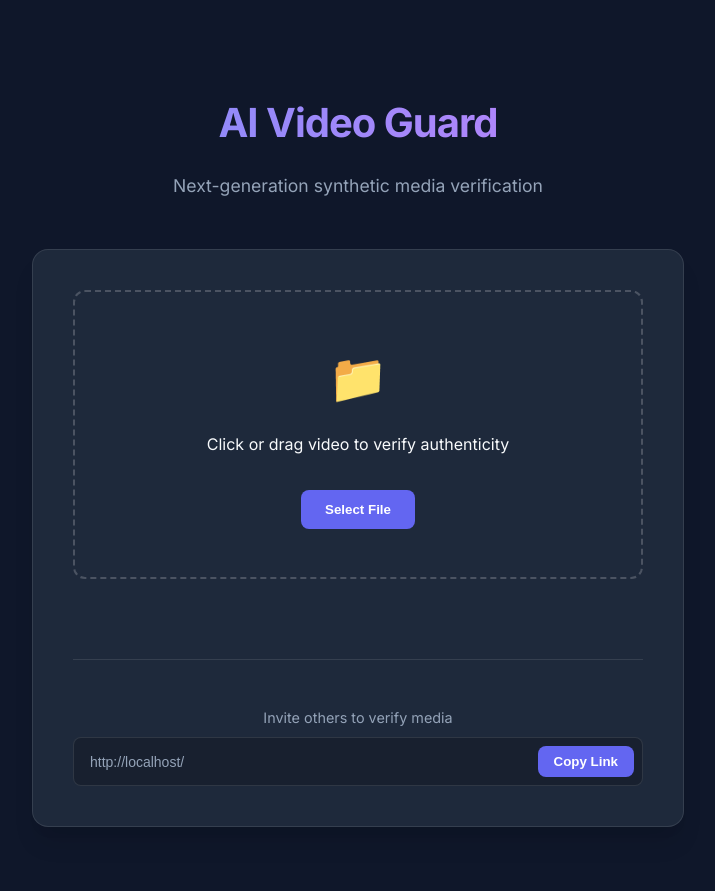
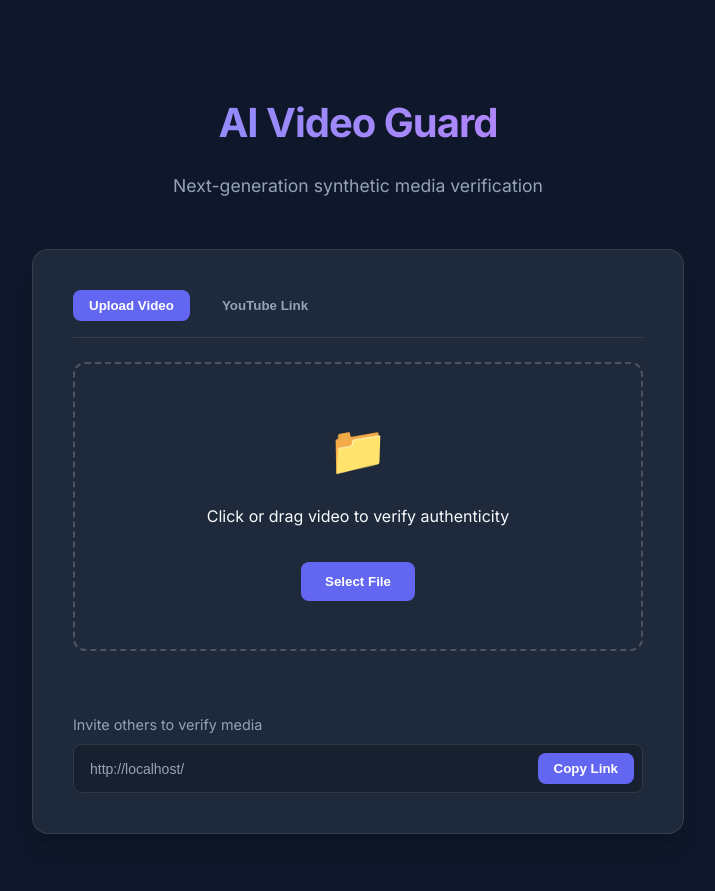
Before and after one commit to raymayplay/ai-detector, a Flask app: page / in a window 1280 px wide. Shown: the top 891 px of the page, without its empty margins (282-997 px from the left). Run offline with Flask 3, Linux system fonts and the light colour scheme.

Commit message:
Add ability to analyze YouTube links for AI detection
Integrates yt-dlp to fetch YouTube video metadata for AI analysis and introduces tabbed interface for file uploads or URL input in `app.py` and `templates/index.html`.

Replit-Commit-Author: Agent
Replit-Commit-Session-Id: 32856595-ebe0-48ac-93dc-6f9a54c053ad
Replit-Commit-Checkpoint-Type: intermediate_checkpoint
Replit-Commit-Event-Id: fcc719e7-a774-4c4c-951a-5d25229d5d8f
Replit-Commit-Screenshot-Url: https://storage.googleapis.com/screenshot-production-us-central1/14226217-7960-44ca-ad37-a72968b16e53/32856595-ebe0-48ac-93dc-6f9a54c053ad/fxdqFo1
Replit-Helium-Checkpoint-Created: true

```diff
--- a/app.py
+++ b/app.py
@@ -1,6 +1,7 @@
 from flask import Flask, render_template, request, jsonify
 import os
 import json
+import yt_dlp
 from werkzeug.utils import secure_filename
 from detect_ai_video import analyze_video_characteristics
 
@@ -98,6 +99,73 @@ def analyze_video():
         }), 500
 
 
+@app.route('/api/analyze-url', methods=['POST'])
+def analyze_url():
+    """Handle YouTube URL analysis"""
+    try:
+        data = request.json
+        url = data.get('url')
+
+        if not url:
+            return jsonify({'status': 'error', 'message': 'No URL provided'}), 400
+
+        print(f"[DEBUG] URL received: {url}")
+
+        # Use yt-dlp to get info
+        ydl_opts = {
+            'quiet': True,
+            'no_warnings': True,
+        }
+
+        with yt_dlp.YoutubeDL(ydl_opts) as ydl:
+            info = ydl.extract_info(url, download=False)
+            title = info.get('title', 'Unknown Title')
+            description = info.get('description', '').lower()
+            uploader = info.get('uploader', '').lower()
+
+            # Simple heuristic detection for YouTube metadata
+            score = 0.0
+            factors = []
+
+            # Factor 1: Keywords in title/description
+            ai_keywords = ['ai', 'synthetic', 'generated', 'deepfake', 'stable', 'midjourney', 'dali', 'veo', 'sora']
+            found_keywords = [kw for kw in ai_keywords if kw in title.lower() or kw in description]
+
+            if found_keywords:
+                score += 0.4
+                factors.append(f"AI keywords found in metadata: {', '.join(found_keywords)} (+0.40)")
+
+            # Factor 2: Uploader name
+            if any(kw in uploader for kw in ai_keywords):
+                score += 0.2
+                factors.append(f"AI-related channel name: {uploader} (+0.20)")
+
+            # Factor 3: Channel tags/categories
+            tags = info.get('tags', [])
+            found_tags = [tag.lower() for tag in tags if any(kw in tag.lower() for kw in ai_keywords)]
+            if found_tags:
+                score += 0.2
+                factors.append(f"AI-related tags found (+0.20)")
+
+            is_ai = score > 0.5
+
+            return jsonify({
+                'status': 'success',
+                'data': {
+                    'filename': title,
+                    'is_ai': is_ai,
+                    'factors': factors
+                }
+            })
+
+    except Exception as e:
+        print(f"[ERROR] URL Analysis Exception: {str(e)}")
+        return jsonify({
+            'status': 'error',
+            'message': f"Could not analyze URL: {str(e)}"
+        }), 500
+
+
 @app.route('/health')
 def health():
     """Health check endpoint"""
--- a/templates/index.html
+++ b/templates/index.html
@@ -65,7 +65,31 @@
             border: 1px solid rgba(255, 255, 255, 0.1);
         }
 
-        .upload-zone {
+        .tabs {
+            display: flex;
+            gap: 1rem;
+            margin-bottom: 1.5rem;
+            border-bottom: 1px solid rgba(255, 255, 255, 0.1);
+            padding-bottom: 1rem;
+        }
+
+        .tab-btn {
+            background: transparent;
+            border: none;
+            color: var(--text-muted);
+            font-weight: 600;
+            cursor: pointer;
+            padding: 0.5rem 1rem;
+            border-radius: 0.5rem;
+            transition: all 0.2s;
+        }
+
+        .tab-btn.active {
+            background: var(--primary);
+            color: white;
+        }
+
+        .upload-zone, .url-input-zone {
             border: 2px dashed rgba(255, 255, 255, 0.2);
             border-radius: 0.75rem;
             padding: 3rem 1rem;
@@ -75,7 +99,7 @@
             position: relative;
         }
 
-        .upload-zone:hover {
+        .upload-zone:hover, .url-input-zone:hover {
             border-color: var(--primary);
             background-color: rgba(99, 102, 241, 0.05);
         }
@@ -207,6 +231,12 @@
         </header>
 
         <main class="main-card">
+            <div class="tabs">
+                <button class="tab-btn active" id="upload-tab-btn">Upload Video</button>
+                <button class="tab-btn" id="url-tab-btn">YouTube Link</button>
+            </div>
+
+            <div id="upload-section">
                 <div class="upload-zone" id="drop-zone">
                     <div class="spinner" id="loading-spinner"></div>
                     <span class="upload-icon">📁</span>
@@ -214,12 +244,25 @@
                     <input type="file" id="file-input" accept="video/*">
                     <button class="btn" id="select-btn">Select File</button>
                 </div>
+            </div>
+
+            <div id="url-section" style="display: none;">
+                <div class="url-input-zone" id="url-zone">
+                    <div class="spinner" id="url-spinner"></div>
+                    <span class="upload-icon">🔗</span>
+                    <p id="url-text">Paste YouTube URL to analyze metadata</p>
+                    <div class="copy-link-box" id="url-box" style="margin-top: 1rem;">
+                        <input type="text" id="youtube-url" placeholder="https://www.youtube.com/watch?v=...">
+                        <button class="btn" id="analyze-url-btn" style="margin-top: 0; padding: 0.5rem 1.5rem;">Analyze</button>
+                    </div>
+                </div>
+            </div>
 
             <div id="status"></div>
 
             <div id="results">
                 <div id="detection-badge" class="result-badge"></div>
-            </div>
+            </div
 
             <div class="share-section">
                 <p class="subtitle" style="font-size: 0.9rem; margin-bottom: 0.5rem;">Invite others to verify media</p>
@@ -247,6 +290,36 @@
         const uploadText = document.getElementById('upload-text');
         const shareUrlInput = document.getElementById('share-url');
         const copyBtn = document.getElementById('copy-btn');
+
+        const uploadTabBtn = document.getElementById('upload-tab-btn');
+        const urlTabBtn = document.getElementById('url-tab-btn');
+        const uploadSection = document.getElementById('upload-section');
+        const urlSection = document.getElementById('url-section');
+        const youtubeUrlInput = document.getElementById('youtube-url');
+        const analyzeUrlBtn = document.getElementById('analyze-url-btn');
+        const urlSpinner = document.getElementById('url-spinner');
+        const urlZone = document.getElementById('url-zone');
+        const urlText = document.getElementById('url-text');
+        const urlBox = document.getElementById('url-box');
+
+        // Tab Switching
+        uploadTabBtn.onclick = () => {
+            uploadTabBtn.classList.add('active');
+            urlTabBtn.classList.remove('active');
+            uploadSection.style.display = 'block';
+            urlSection.style.display = 'none';
+            status.innerText = '';
+            results.style.display = 'none';
+        };
+
+        urlTabBtn.onclick = () => {
+            urlTabBtn.classList.add('active');
+            uploadTabBtn.classList.remove('active');
+            urlSection.style.display = 'block';
+            uploadSection.style.display = 'none';
+            status.innerText = '';
+            results.style.display = 'none';
+        };
 
         // Set the current URL in the share input
         shareUrlInput.value = window.location.href;
@@ -302,7 +375,6 @@
             const formData = new FormData();
             formData.append('video', file);
 
-            // UI State: Loading
             status.innerText = 'Analyzing media...';
             status.style.color = 'var(--text-main)';
             results.style.display = 'none';
@@ -316,10 +388,8 @@
                     method: 'POST',
                     body: formData
                 });
-
                 const result = await response.json();
 
-                // UI State: Reset
                 spinner.style.display = 'none';
                 uploadIcon.style.display = 'block';
                 uploadText.style.display = 'block';
@@ -328,7 +398,6 @@
                 if (result.status === 'success') {
                     status.innerText = '';
                     results.style.display = 'block';
-
                     if (result.data.is_ai) {
                         badge.innerText = '🚨 AI Generated Content';
                         badge.className = 'result-badge badge-ai';
@@ -347,9 +416,58 @@
                 selectBtn.style.display = 'inline-block';
                 status.innerText = 'Connection error. Please try again.';
                 status.style.color = 'var(--danger)';
-                console.error(err);
             }
         }
+
+        // YouTube URL Analysis
+        analyzeUrlBtn.onclick = async () => {
+            const url = youtubeUrlInput.value.trim();
+            if (!url) {
+                status.innerHTML = '<span style="color:var(--danger)">Please enter a YouTube URL.</span>';
+                return;
+            }
+
+            status.innerText = 'Analyzing YouTube metadata...';
+            status.style.color = 'var(--text-main)';
+            results.style.display = 'none';
+            urlSpinner.style.display = 'block';
+            urlBox.style.display = 'none';
+            urlText.style.display = 'none';
+
+            try {
+                const response = await fetch('/api/analyze-url', {
+                    method: 'POST',
+                    headers: { 'Content-Type': 'application/json' },
+                    body: JSON.stringify({ url })
+                });
+                const result = await response.json();
+
+                urlSpinner.style.display = 'none';
+                urlBox.style.display = 'flex';
+                urlText.style.display = 'block';
+
+                if (result.status === 'success') {
+                    status.innerText = '';
+                    results.style.display = 'block';
+                    if (result.data.is_ai) {
+                        badge.innerText = '🚨 AI Generated Content';
+                        badge.className = 'result-badge badge-ai';
+                    } else {
+                        badge.innerText = '✅ Authentic Media';
+                        badge.className = 'result-badge badge-authentic';
+                    }
+                } else {
+                    status.innerText = 'Error: ' + result.message;
+                    status.style.color = 'var(--danger)';
+                }
+            } catch (err) {
+                urlSpinner.style.display = 'none';
+                urlBox.style.display = 'flex';
+                urlText.style.display = 'block';
+                status.innerText = 'Connection error. Please try again.';
+                status.style.color = 'var(--danger)';
+            }
+        };
     </script>
 </body>
 </html>
```
Lines whose indentation alone changed are shown as unchanged.
